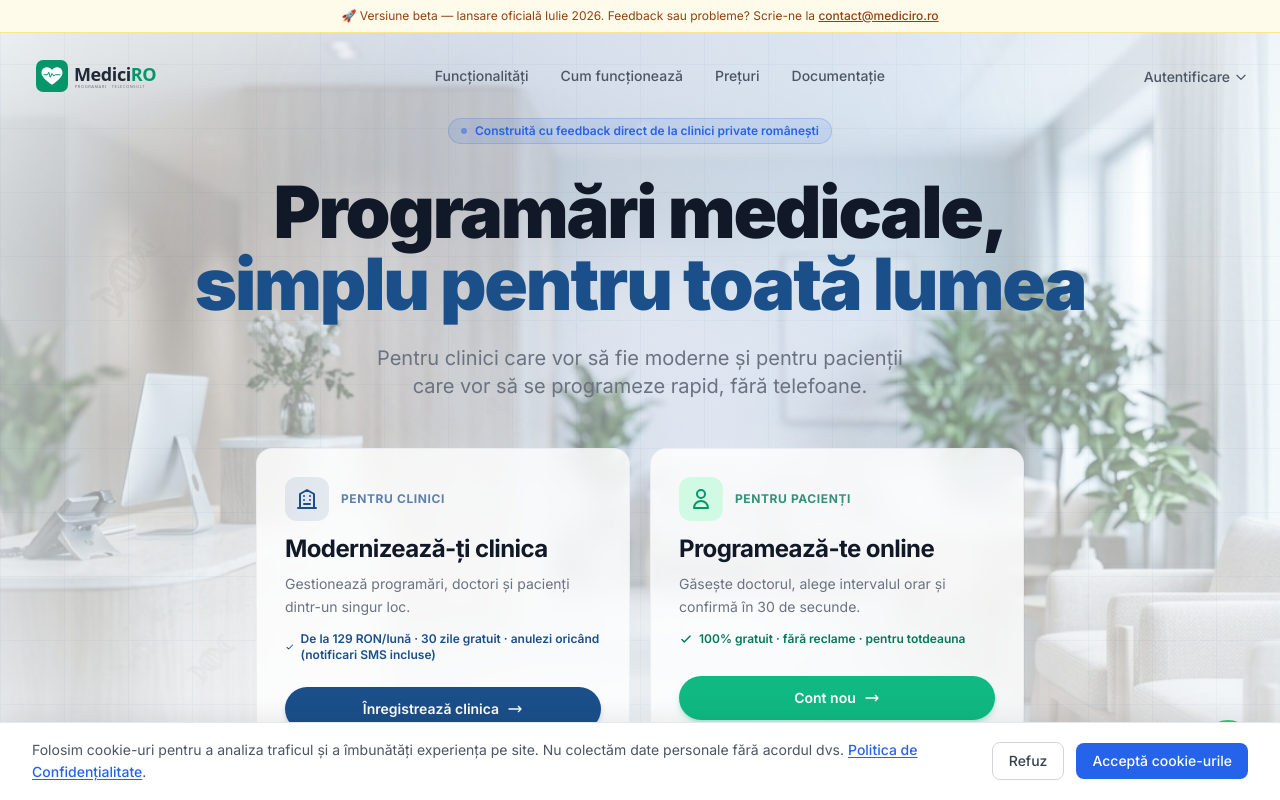
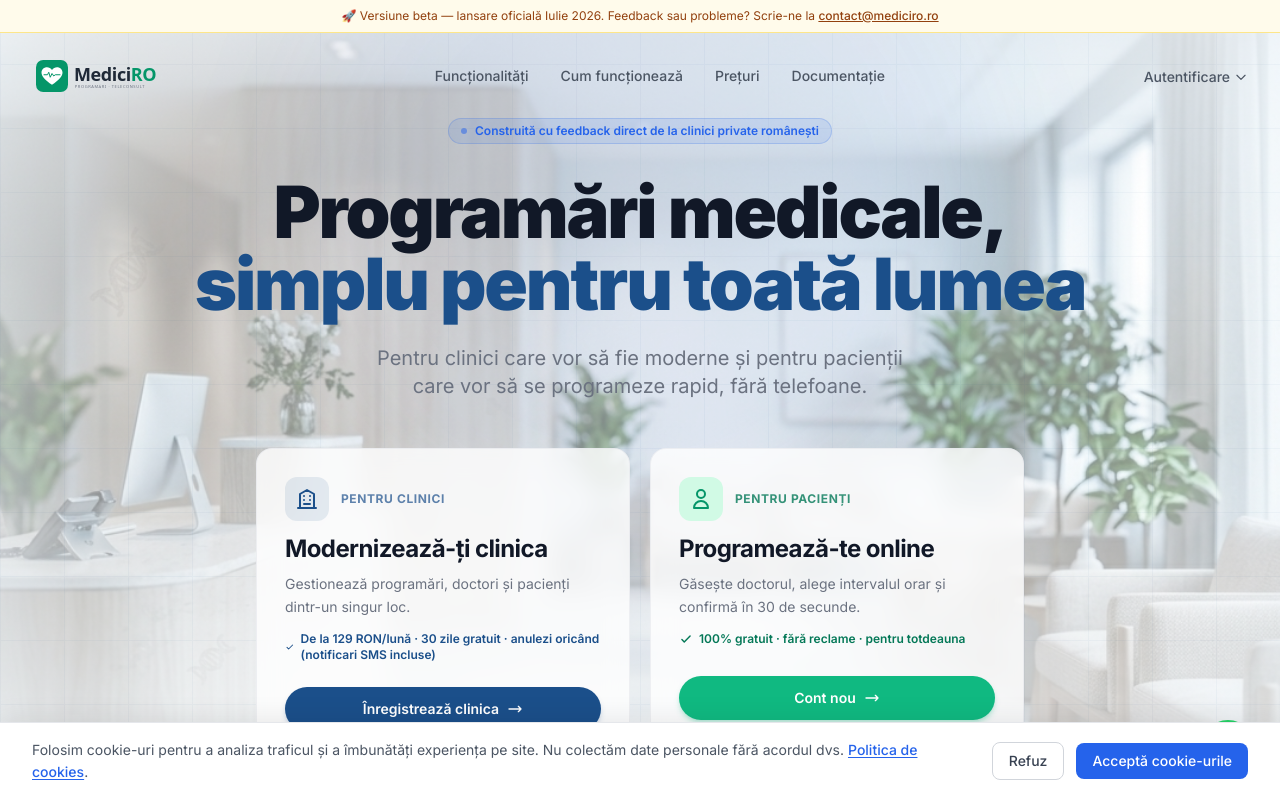
Before and after one commit to bogdanluncan-2026/mediciro-landing, a React (Vite) app: page / in a window 1280 px wide. Shown: the top 800 px of the page. Built offline with nearby package versions, Linux system fonts and the light colour scheme.

Commit message:
feat(landing): leaga Politica de cookies
- banner cookies trimite la app.mediciro.ro/cookies
- link Politica de cookies adaugat in footer (coloana Companie)

Parte din MED-147.

```diff
--- a/src/components/CookieConsentBanner.tsx
+++ b/src/components/CookieConsentBanner.tsx
@@ -27,12 +27,12 @@ export default function CookieConsentBanner() {
           Folosim cookie-uri pentru a analiza traficul și a îmbunătăți experiența pe site.
           Nu colectăm date personale fără acordul dvs.{' '}
           <a
-            href="https://app.mediciro.ro/privacy"
+            href="https://app.mediciro.ro/cookies"
             target="_blank"
             rel="noopener noreferrer"
             className="font-medium text-blue-600 underline underline-offset-2 hover:text-blue-700"
           >
-            Politica de Confidențialitate
+            Politica de cookies
           </a>
           .
         </p>
--- a/src/content/site.json
+++ b/src/content/site.json
@@ -430,7 +430,8 @@
         "links": [
           { "label": "Contact", "href": "mailto:contact@mediciro.ro" },
           { "label": "Termeni & Condiții", "href": "https://app.mediciro.ro/terms" },
-          { "label": "GDPR / Confidențialitate", "href": "https://app.mediciro.ro/privacy" }
+          { "label": "GDPR / Confidențialitate", "href": "https://app.mediciro.ro/privacy" },
+          { "label": "Politica de cookies", "href": "https://app.mediciro.ro/cookies" }
         ]
       },
       {
```
